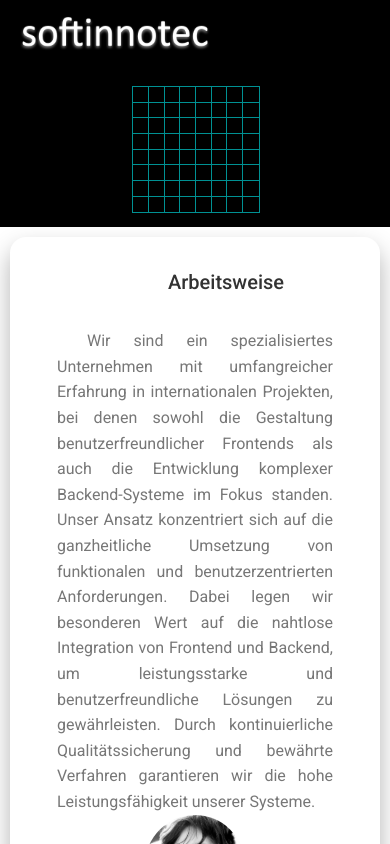
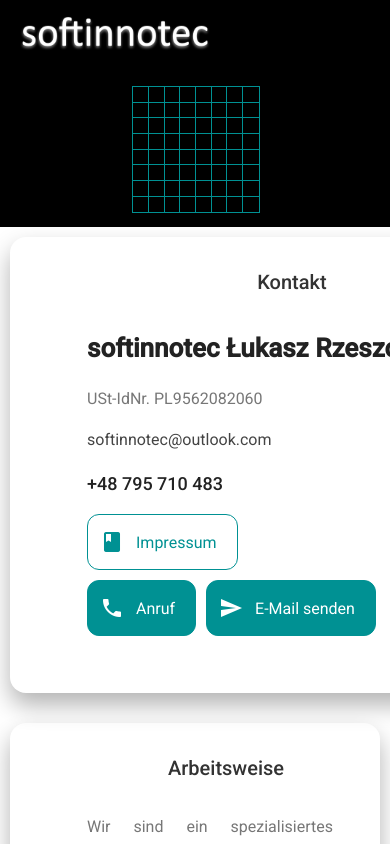
Before and after one commit to sievemaker/softinnotec-webpage-app, an Angular app: page / in a window 390 px wide. Built offline with nearby package versions, Linux system fonts and the light colour scheme.

Commit message:
clean up

```diff
--- a/src/app/card-grid/card-grid.component.sass
+++ b/src/app/card-grid/card-grid.component.sass
@@ -1,7 +1,7 @@
 // Parent container
 .softinnotec-card-grid
   display: flex
-  flex-wrap: wrap         // Allow children to wrap onto new rows
+  flex-wrap: wrap-reverse         // Allow children to wrap onto new rows
   width: 100%             // Full width of the parent container
   gap: 10px               // Spacing between child components
   box-sizing: border-box  // Include padding and borders in size calculations
--- a/src/app/contact-card/contact-card.component.html
+++ b/src/app/contact-card/contact-card.component.html
@@ -13,13 +13,15 @@
   </div>
   <div class="button-container">
     <a href="https://aplikacja.ceidg.gov.pl/?Id=04dc73f8-13c9-45fb-8656-ed4690054b8b" target="_blank" rel="noopener noreferrer">
+      <app-button label="Impressum" icon="book" [type]=ButtonType.External></app-button>
+    </a>
+  </div>
+  <div class="button-container">
+    <a href="https://aplikacja.ceidg.gov.pl/?Id=04dc73f8-13c9-45fb-8656-ed4690054b8b" target="_blank" rel="noopener noreferrer">
       <app-button label="Anruf" icon="phone" [type]=ButtonType.Internal></app-button>
     </a>
     <a href="https://aplikacja.ceidg.gov.pl/?Id=04dc73f8-13c9-45fb-8656-ed4690054b8b" target="_blank" rel="noopener noreferrer">
       <app-button label="E-Mail senden" icon="send" [type]=ButtonType.Internal></app-button>
     </a>
-    <a href="https://aplikacja.ceidg.gov.pl/?Id=04dc73f8-13c9-45fb-8656-ed4690054b8b" target="_blank" rel="noopener noreferrer">
-      <app-button label="Impressum" icon="book" [type]=ButtonType.External></app-button>
-    </a>
   </div>
 </app-card>
--- a/src/app/contact-card/contact-card.component.sass
+++ b/src/app/contact-card/contact-card.component.sass
@@ -27,10 +27,5 @@
     margin-bottom: 10px
     color: #222
 
-  // Responsive design for smaller screens
-  @media (max-width: 768px)
-    .company-name
-      font-size: 22px
-
-    .phone
-      font-size: 16px
+  .button-container
+      margin-bottom: 10px
```
